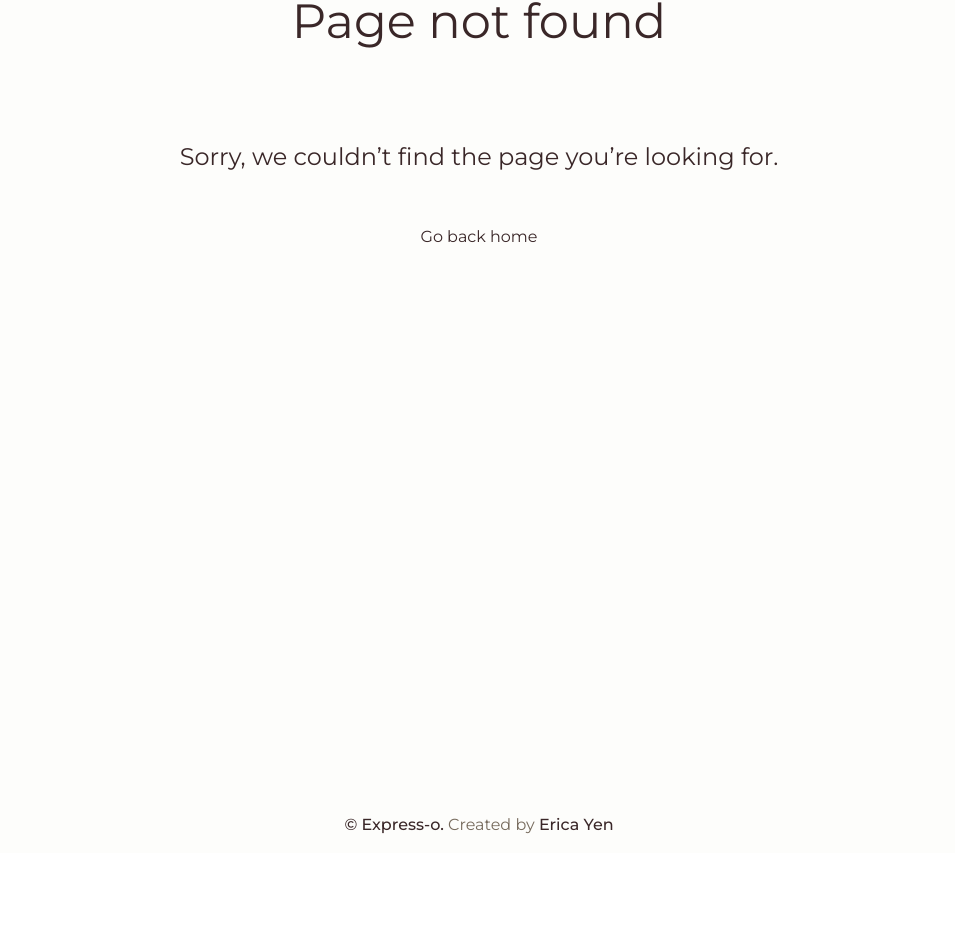
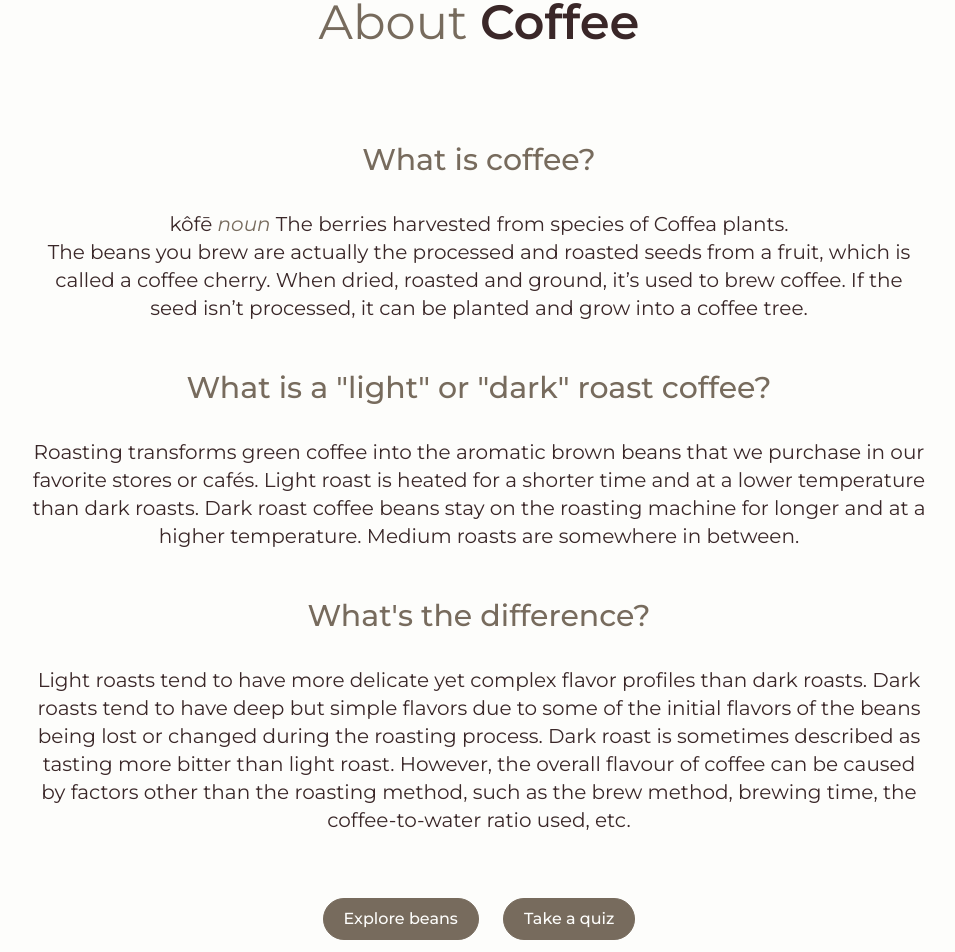
Before and after one commit to ericayen/erica-yen-capstone, a React (Create React App) app: page /coffee in a window 1280 px wide. Before the commit this address had no page. Shown: the part 147-1099 px from the top of the page, without its empty margins (161-1116 px from the left). Before the commit the page ends 1000 px from the top, so only its background shows below. Built offline with nearby package versions, Linux system fonts and the light colour scheme.

Commit message:
added About Coffee page

```diff
--- a/src/App.js
+++ b/src/App.js
@@ -11,6 +11,7 @@ import ResultPage from "./pages/ResultPage";
 import CommentsPage from "./pages/CommentsPage";
 import Footer from "./components/Footer";
 import NotFoundPage from "./pages/NotFoundPage";
+import AboutCoffee from "./pages/AboutCoffee";
 
 function App() {
   return (
@@ -24,6 +25,7 @@ function App() {
         <Route path="/quiz" element={<QuizPage />} />
         <Route path="/quiz/result" element={<ResultPage />} />
         <Route path="/comments" element={<CommentsPage />} />
+        <Route path="/coffee" element={<AboutCoffee />} />
         <Route path="*" element={<NotFoundPage />} />
       </Routes>
       <Footer />
--- a/src/components/Header.jsx
+++ b/src/components/Header.jsx
@@ -36,6 +36,7 @@ function Header() {
         {[
           ["Home", "/"],
           ["About", "/about"],
+          ["Coffee", "/coffee"],
           ["Beans", "/beans"],
           ["Quiz", "/quiz"],
           ["Forum", "/comments"],
--- /dev/null
+++ b/src/pages/AboutCoffee.jsx
@@ -0,0 +1,70 @@
+import React, { useEffect } from "react";
+
+function AboutCoffee() {
+  useEffect(() => {
+    document.title = "About Coffee";
+  });
+
+  return (
+    <main>
+      <h1>
+        <span className="text-brown">About </span>
+        <span className="font-semibold">Coffee</span>
+      </h1>
+      <section>
+        <div>
+          <h2 className="text-lg font-medium text-brown sm:text-2xl lg:text-3xl">
+            What is coffee?
+          </h2>
+          <p className="pt-2 text-sm sm:text-lg lg:text-xl sm:pt-4 lg:pt-8">
+            kôfē <span className="italic text-brown">noun</span> The berries
+            harvested from species of Coffea plants.{" "}
+          </p>
+          <p className="pb-8 text-sm sm:pb-12 sm:text-lg lg:text-xl">
+            The beans you brew are actually the processed and roasted seeds from
+            a fruit, which is called a coffee cherry. When dried, roasted and
+            ground, it’s used to brew coffee. If the seed isn’t processed, it
+            can be planted and grow into a coffee tree.
+          </p>
+        </div>
+        <div>
+          <h2 className="text-lg font-medium text-brown sm:text-2xl lg:text-3xl">
+            What is a "light" or "dark" roast coffee?
+          </h2>
+          <p className="pt-2 pb-8 text-sm sm:pb-12 sm:text-lg lg:text-xl sm:pt-4 lg:pt-8">
+            Roasting transforms green coffee into the aromatic brown beans that
+            we purchase in our favorite stores or cafés. Light roast is heated
+            for a shorter time and at a lower temperature than dark roasts. Dark
+            roast coffee beans stay on the roasting machine for longer and at a
+            higher temperature. Medium roasts are somewhere in between.
+          </p>
+        </div>
+        <div>
+          <h2 className="text-lg font-medium text-brown sm:text-2xl lg:text-3xl">
+            What's the difference?
+          </h2>
+          <p className="pt-2 pb-8 text-sm sm:pb-12 sm:text-lg lg:text-xl sm:pt-4 lg:pt-8">
+            Light roasts tend to have more delicate yet complex flavor profiles
+            than dark roasts. Dark roasts tend to have deep but simple flavors
+            due to some of the initial flavors of the beans being lost or
+            changed during the roasting process. Dark roast is sometimes
+            described as tasting more bitter than light roast. However, the
+            overall flavour of coffee can be caused by factors other than the
+            roasting method, such as the brew method, brewing time, the
+            coffee-to-water ratio used, etc.
+          </p>
+        </div>
+      </section>
+      <div className="flex justify-center gap-x-6">
+        <a href="/beans" className="button">
+          Explore beans
+        </a>
+        <a href="/quiz" className="button">
+          Take a quiz
+        </a>
+      </div>
+    </main>
+  );
+}
+
+export default AboutCoffee;
--- a/src/pages/AboutPage.jsx
+++ b/src/pages/AboutPage.jsx
@@ -47,8 +47,8 @@ function AboutPage() {
         </div>
       </section>
       <div className="flex justify-center gap-x-6">
-        <a href="/beans" className="button">
-          Explore beans
+        <a href="/coffee" className="button">
+          Get started
         </a>
         <a href="/quiz" className="button">
           Take a quiz
```
